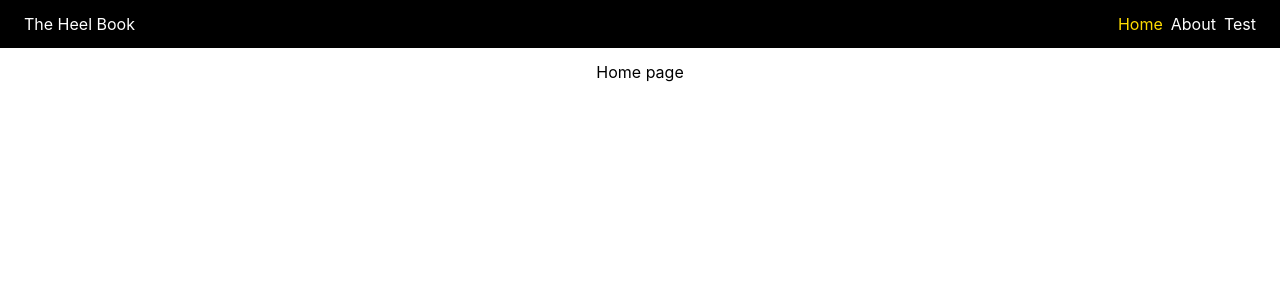
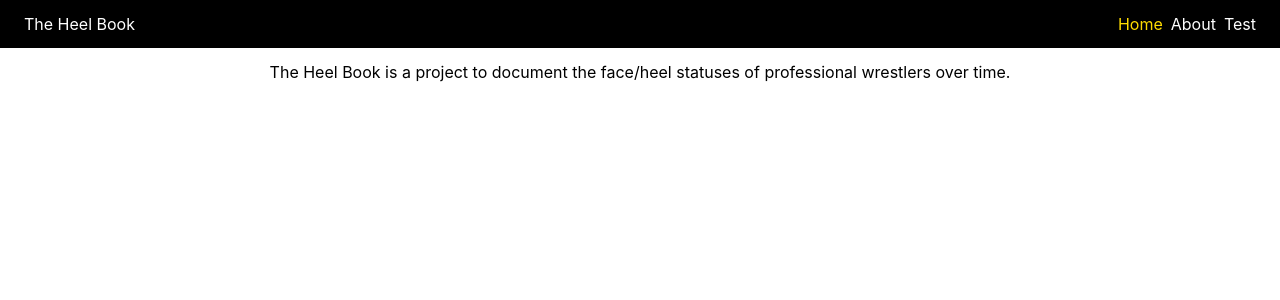
Before and after one commit to ShetlandJ/heel-turn, a React (Create React App) app: page / in a window 1280 px wide. Shown: the top 300 px of the page. Built offline with nearby package versions, Linux system fonts and the light colour scheme.

Commit message:
Disabling max-len & adding paragraph to Home

```diff
--- a/src/pages/Home.js
+++ b/src/pages/Home.js
@@ -3,7 +3,9 @@ import React from 'react';
 function Home() {
   return (
     <div>
-      Home page
+      <h1>
+        The Heel Book is a project to document the face/heel statuses of professional wrestlers over time.
+      </h1>
     </div>
   );
 }
```
Also changed, not shown: .eslintrc.js.
